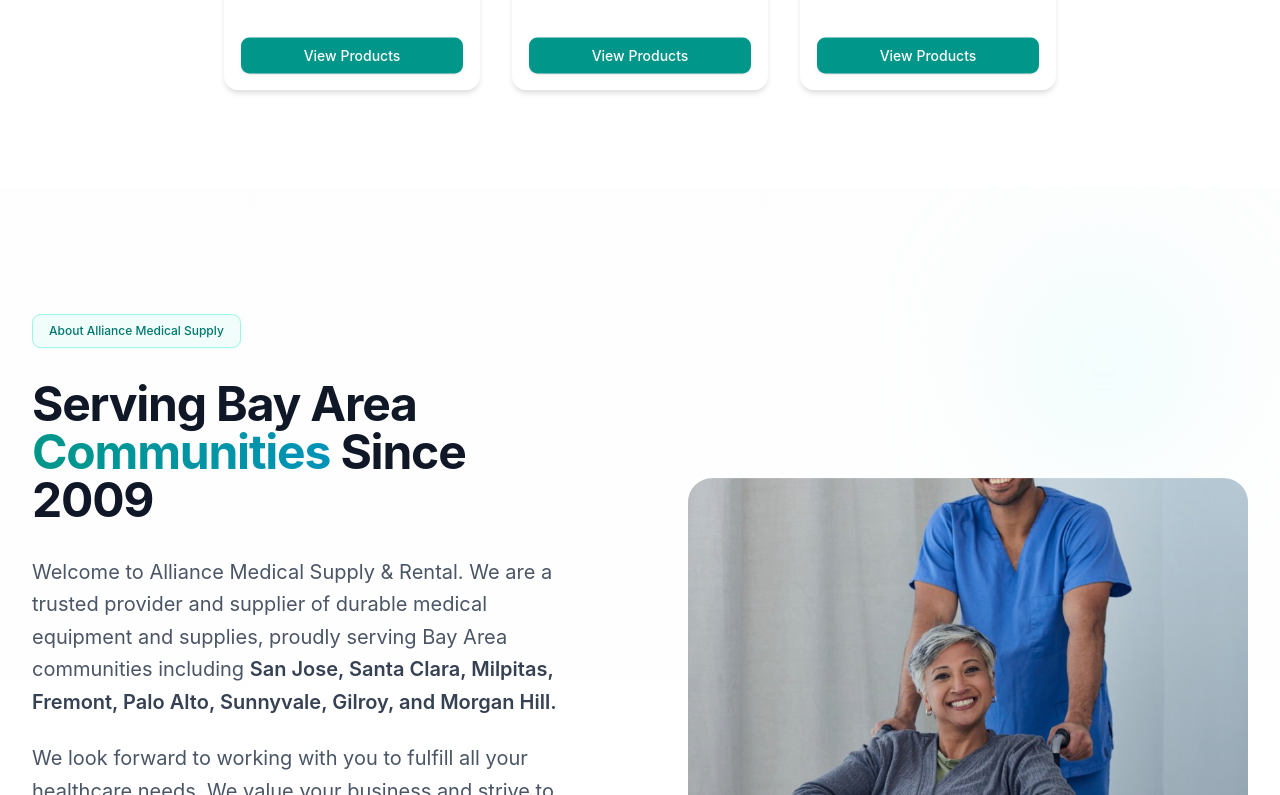
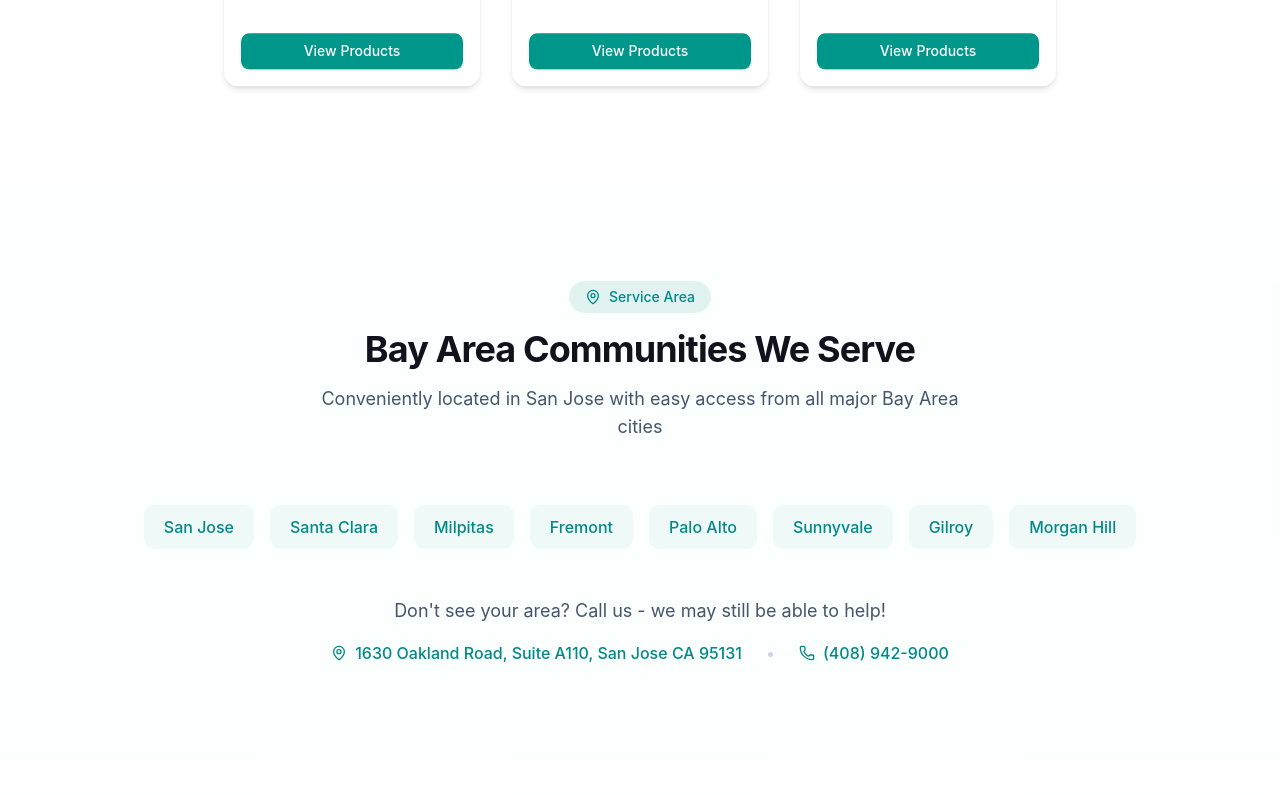
Before and after one commit to team-virtura-tech/alliance-med-supply, a Next.js app: page / in a window 1280 px wide. Shown: the part 2005-2800 px from the top of the page. Built offline with nearby package versions, Linux system fonts and the light colour scheme.

Commit message:
add cta and area section

```diff
--- a/src/app/page.tsx
+++ b/src/app/page.tsx
@@ -1,12 +1,13 @@
 'use client';
 
 import { ScrollProgress } from '@/app/components/custom/scrollProgress';
-import { AboutSection } from '@/components/custom/about-section';
 // import { AboutSection } from '@/components/custom/about-section';
-import { ContactSection } from '@/components/custom/contact-section';
 // import { HeroWithMovingCards } from '@/components/custom/heroWithMovingCards';
+import { CtaSection } from '@/components/custom/cta-section';
 import { HeroWithBentoGrid } from '@/components/custom/heroWithBentoGrid';
 import { RentalCategoriesGrid } from '@/components/custom/rental-categories';
+import { ServiceAreaSection } from '@/components/custom/service-area-section';
+// import { TestimonialsSection } from '@/components/custom/testimonials-section';
 import { useSimpleParallax } from '@/hooks/useParallax';
 
 // Keep the existing commented code for reference
@@ -92,7 +93,6 @@
 
 export default function Home() {
   // Subtle parallax for background sections
-  const backgroundParallax = useSimpleParallax(0.1);
   const sectionsParallax = useSimpleParallax(0.05);
 
   return (
@@ -105,12 +105,14 @@
         <RentalCategoriesGrid />
       </div>
       {/* <ServicesSection /> */}
-      <div ref={backgroundParallax.ref} style={backgroundParallax.style}>
+      {/* <div ref={backgroundParallax.ref} style={backgroundParallax.style}>
         <AboutSection />
-      </div>
+      </div> */}
       {/* <TestimonialsSection /> */}
       {/* <GoogleReviews /> */}
-      <ContactSection />
+      {/* <ContactSection /> */}
+      <ServiceAreaSection />
+      <CtaSection />
       <ScrollProgress />
     </div>
   );
--- /dev/null
+++ b/src/components/custom/cta-section.tsx
@@ -0,0 +1,79 @@
+'use client';
+
+import { motion, useReducedMotion } from 'framer-motion';
+import { MessageCircle, PhoneCall } from 'lucide-react';
+import Link from 'next/link';
+
+import { Button } from '@/components/ui/button';
+import { cn } from '@/lib/utils';
+
+export type CtaSectionProps = {
+  className?: string;
+};
+
+export const CtaSection = ({ className }: CtaSectionProps) => {
+  const reduce = useReducedMotion();
+  const componentName = 'CtaSection';
+
+  return (
+    <section
+      id={componentName}
+      data-component={componentName}
+      className={cn(
+        'w-full bg-gradient-to-b from-background to-muted/30',
+        className
+      )}
+    >
+      <div className="mx-auto w-full max-w-screen-xl px-4 py-16 md:px-6 md:py-20 lg:py-24">
+        <motion.div
+          initial={reduce ? false : { opacity: 0, y: 20 }}
+          whileInView={reduce ? {} : { opacity: 1, y: 0 }}
+          viewport={{ once: true, margin: '-100px' }}
+          transition={{ duration: 0.5, ease: 'easeOut' }}
+          className="rounded-3xl border border-border bg-background p-8 shadow-sm md:p-12 lg:p-16"
+        >
+          <div className="flex flex-col items-center text-center">
+            {/* Heading */}
+            <h2 className="text-2xl font-bold tracking-tight text-foreground md:text-3xl lg:text-4xl">
+              Ready to Get Started?
+            </h2>
+
+            {/* Supporting text */}
+            <p className="mt-4 max-w-2xl text-base text-slate-600 md:text-lg">
+              Whether you need medical equipment delivered today or want to
+              learn more about our rental options, we&apos;re here to help. Get
+              in touch with our team now.
+            </p>
+
+            {/* CTA Buttons */}
+            <div className="mt-8 flex flex-col gap-4 sm:flex-row sm:items-center">
+              <Button asChild size="lg" className="min-w-[180px]">
+                <Link href="/contact">
+                  <MessageCircle className="mr-2 h-5 w-5" />
+                  Contact Us
+                </Link>
+              </Button>
+
+              <Button
+                asChild
+                variant="secondary"
+                size="lg"
+                className="min-w-[180px]"
+              >
+                <a href="tel:+12095791800">
+                  <PhoneCall className="mr-2 h-5 w-5" />
+                  (209) 579-1800
+                </a>
+              </Button>
+            </div>
+
+            {/* Additional info */}
+            <p className="mt-6 text-sm text-slate-500">
+              Available Monday-Friday, 9am-5pm PST
+            </p>
+          </div>
+        </motion.div>
+      </div>
+    </section>
+  );
+};
--- a/src/components/custom/index.ts
+++ b/src/components/custom/index.ts
@@ -1,4 +1,5 @@
 export { ContactForm, type ContactFormProps } from './ContactForm';
+export { CtaSection, type CtaSectionProps } from './cta-section';
 export {
   ProductCard,
   type ProductCardData,
@@ -7,3 +8,7 @@
 export { ProductCategoryPage } from './ProductCategoryPage';
 export { ProductDetailPage } from './ProductDetailPage';
 export { ProductsPage } from './ProductsPage';
+export {
+  ServiceAreaSection,
+  type ServiceAreaSectionProps,
+} from './service-area-section';
--- /dev/null
+++ b/src/components/custom/service-area-section.tsx
@@ -0,0 +1,112 @@
+'use client';
+
+import { motion, useReducedMotion } from 'framer-motion';
+import { MapPin, Phone } from 'lucide-react';
+
+import { cn } from '@/lib/utils';
+
+const primaryCities = [
+  'San Jose',
+  'Santa Clara',
+  'Milpitas',
+  'Fremont',
+  'Palo Alto',
+  'Sunnyvale',
+  'Gilroy',
+  'Morgan Hill',
+];
+
+export type ServiceAreaSectionProps = {
+  className?: string;
+  id?: string;
+};
+
+export const ServiceAreaSection = ({
+  className,
+  id,
+}: ServiceAreaSectionProps) => {
+  const reduce = useReducedMotion();
+  const componentName = 'ServiceAreaSection';
+  const rootId = id ?? componentName;
+
+  return (
+    <section
+      id={rootId}
+      data-component={componentName}
+      className={cn('w-full bg-muted/30 py-16 md:py-20 lg:py-24', className)}
+    >
+      <div className="mx-auto w-full max-w-screen-xl px-4 md:px-6">
+        {/* Header */}
+        <motion.div
+          initial={reduce ? false : { opacity: 0, y: 20 }}
+          whileInView={reduce ? {} : { opacity: 1, y: 0 }}
+          viewport={{ once: true, margin: '-50px' }}
+          transition={{ duration: 0.5, ease: 'easeOut' }}
+          className="mb-12 text-center md:mb-16"
+        >
+          <div className="mb-4 inline-flex items-center gap-2 rounded-full bg-primary/10 px-4 py-1.5 text-sm font-medium text-primary">
+            <MapPin className="h-4 w-4" />
+            Service Area
+          </div>
+          <h2 className="text-2xl font-bold tracking-tight text-foreground md:text-3xl lg:text-4xl">
+            Bay Area Communities We Serve
+          </h2>
+          <p className="mx-auto mt-4 max-w-2xl text-base text-slate-600 md:text-lg">
+            Conveniently located in San Jose with easy access from all major Bay
+            Area cities
+          </p>
+        </motion.div>
+
+        {/* Primary Cities */}
+        <motion.div
+          initial={reduce ? false : { opacity: 0, y: 20 }}
+          whileInView={reduce ? {} : { opacity: 1, y: 0 }}
+          viewport={{ once: true, margin: '-50px' }}
+          transition={{ duration: 0.5, ease: 'easeOut', delay: 0.2 }}
+          className="mb-12 flex flex-wrap justify-center gap-3 md:gap-4"
+        >
+          {primaryCities.map((city) => (
+            <div
+              key={city}
+              className="inline-flex items-center gap-2 rounded-lg bg-primary/5 px-4 py-2 text-sm font-medium text-primary md:px-5 md:py-2.5 md:text-base"
+            >
+              {city}
+            </div>
+          ))}
+        </motion.div>
+
+        {/* Contact Info */}
+        <motion.div
+          initial={reduce ? false : { opacity: 0, y: 20 }}
+          whileInView={reduce ? {} : { opacity: 1, y: 0 }}
+          viewport={{ once: true, margin: '-50px' }}
+          transition={{ duration: 0.5, ease: 'easeOut', delay: 0.4 }}
+          className="text-center"
+        >
+          <p className="mb-4 text-base text-slate-600 md:text-lg">
+            Don&apos;t see your area? Call us - we may still be able to help!
+          </p>
+          <div className="flex flex-col items-center gap-3 sm:flex-row sm:justify-center sm:gap-6">
+            <a
+              href="https://www.google.com/maps/place/1630+Oakland+Road+Suite+A110,+San+Jose,+CA+95131"
+              target="_blank"
+              rel="noopener noreferrer"
+              className="inline-flex items-center gap-2 text-sm font-medium text-primary transition-colors hover:text-primary/80 hover:underline md:text-base"
+            >
+              <MapPin className="h-4 w-4" />
+              1630 Oakland Road, Suite A110, San Jose CA 95131
+            </a>
+            <span className="hidden text-slate-300 sm:inline">•</span>
+            <a
+              href="tel:+14089429000"
+              className="inline-flex items-center gap-2 text-sm font-medium text-primary transition-colors hover:text-primary/80 hover:underline md:text-base"
+            >
+              <Phone className="h-4 w-4" />
+              (408) 942-9000
+            </a>
+          </div>
+        </motion.div>
+      </div>
+    </section>
+  );
+};
```
